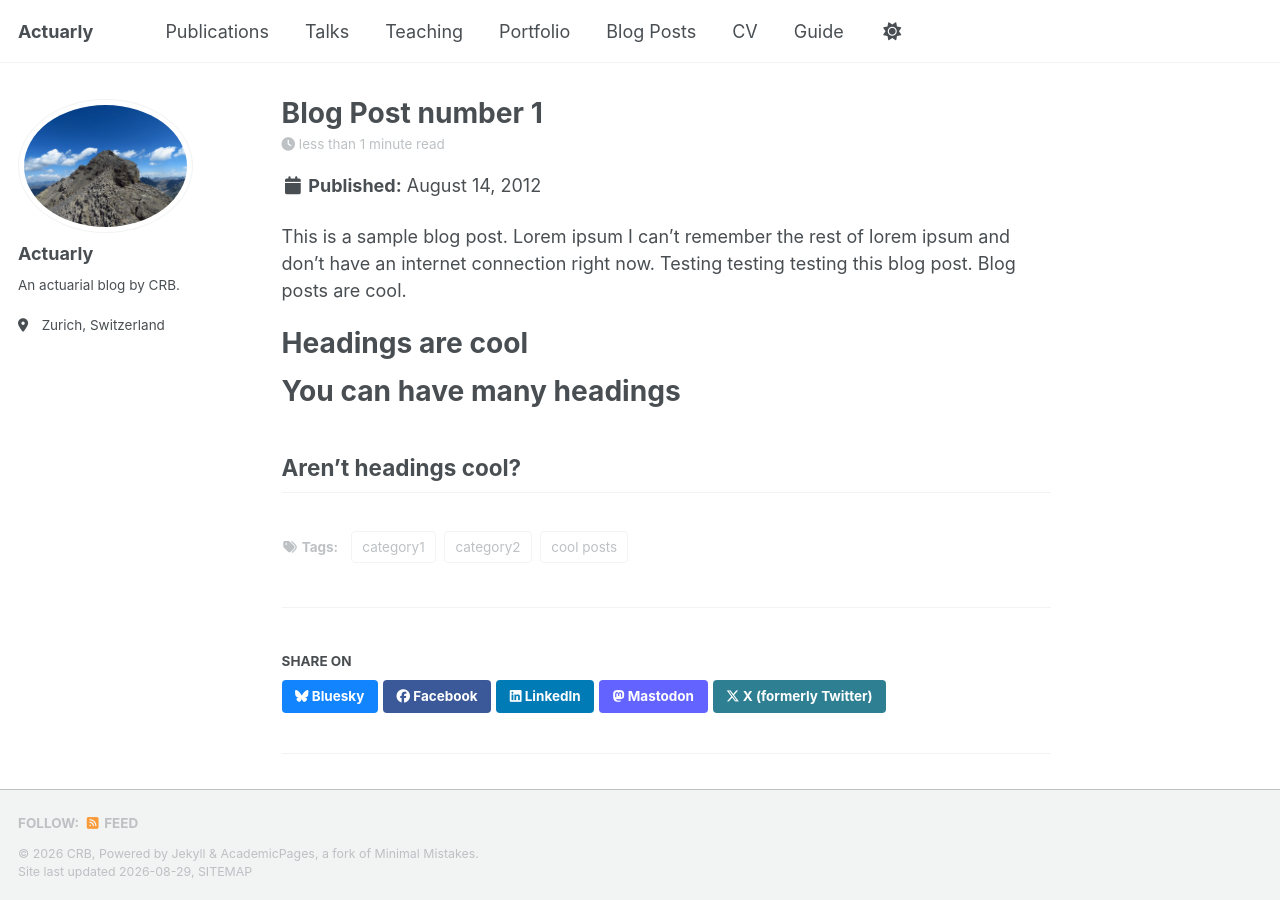
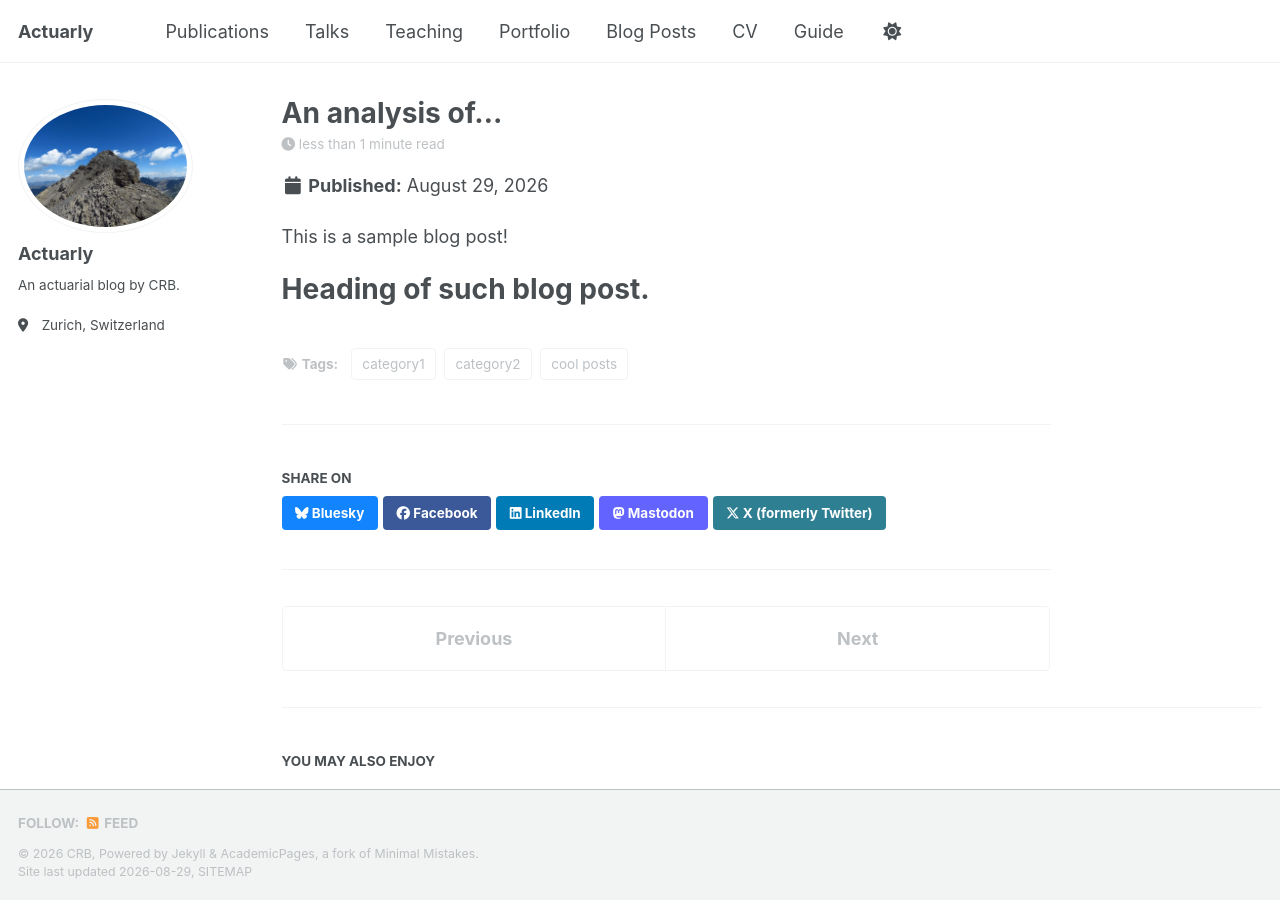
Before and after one commit to Actuarly/Actuarly.github.io, a Jekyll site: the page built from _posts/2012-08-14-blog-post-1.md, in a window 1280 px wide and 900 px high. Built offline with Jekyll 4.4.1, drawn with Linux system fonts in a browser that asks for light colours; a style sheet for code colours, icons or effects is not loaded.

Commit message:
Update 2012-08-14-blog-post-1.md

```diff
--- a/_posts/2012-08-14-blog-post-1.md
+++ b/_posts/2012-08-14-blog-post-1.md
@@ -1,6 +1,6 @@
 ---
-title: 'Blog Post number 1'
-date: 2012-08-14
+title: 'An analysis of...'
+date: 2026-08-29
 permalink: /posts/2012/08/blog-post-1/
 tags:
   - cool posts
@@ -8,13 +8,7 @@ tags:
   - category2
 ---
 
-This is a sample blog post. Lorem ipsum I can't remember the rest of lorem ipsum and don't have an internet connection right now. Testing testing testing this blog post. Blog posts are cool.
+This is a sample blog post!
 
-Headings are cool
+Heading of such blog post.
 ======
-
-You can have many headings
-======
-
-Aren't headings cool?
-------
```
